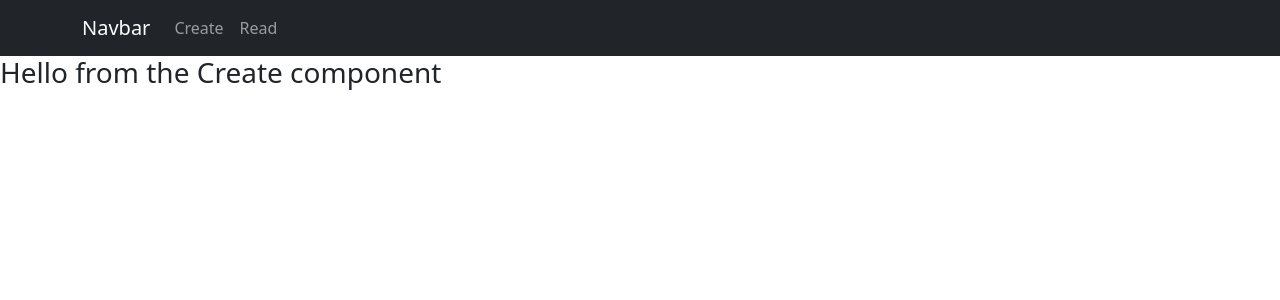
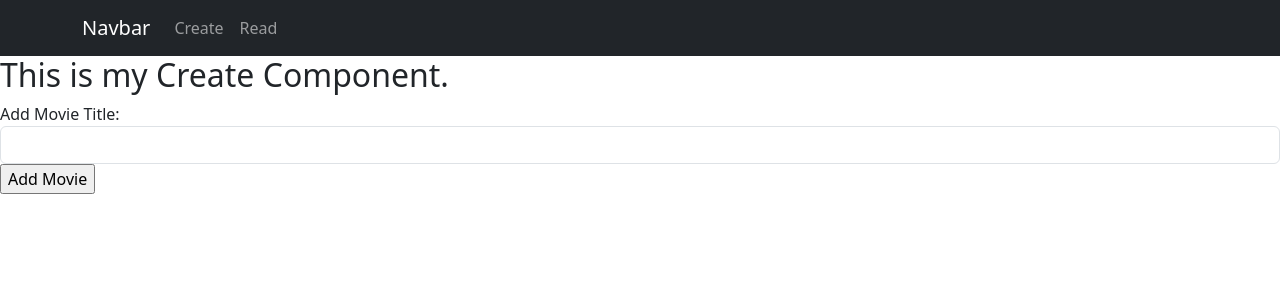
Before and after one commit to darragh50/DataRep, a React (Create React App) app in the folder Lab2/movie-app/: page /create in a window 1280 px wide. Shown: the top 300 px of the page. Built offline with nearby package versions, Linux system fonts and the light colour scheme.

Commit message:
Ex3a & b. Form to upload data  & handleSubmit()

```diff
--- a/Lab2/movie-app/src/components/create.js
+++ b/Lab2/movie-app/src/components/create.js
@@ -1,6 +1,32 @@
-//Lab 3. Task 1. Create new function components
-const Create = () => {
-    return <h3>Hello from the Create component</h3>;
-  };
+import { useState } from "react";
 
-  export default Create;
+function Create() {
+  const [title, setTitle] = useState('');
+
+  //Handle new events from the button click and log information
+  const handleSubmit = (e) => {
+    e.preventDefault();
+    console.log(title);
+  }
+
+  //Return all values referenced in handleSubmit()
+  return (
+    <div>
+      <h2>This is my Create Component.</h2>
+      {/**Form that will upload data to a server */}
+      <form onSubmit={handleSubmit}>
+        <div className="form-group">
+          <label>Add Movie Title: </label>
+          <input type="text"
+            className="form-control"
+            value={title}
+            onChange={(e) => { setTitle(e.target.value) }}
+          />
+        </div>
+        <input type="submit" value="Add Movie" />
+      </form>
+    </div>
+  );
+}
+
+export default Create;
```
